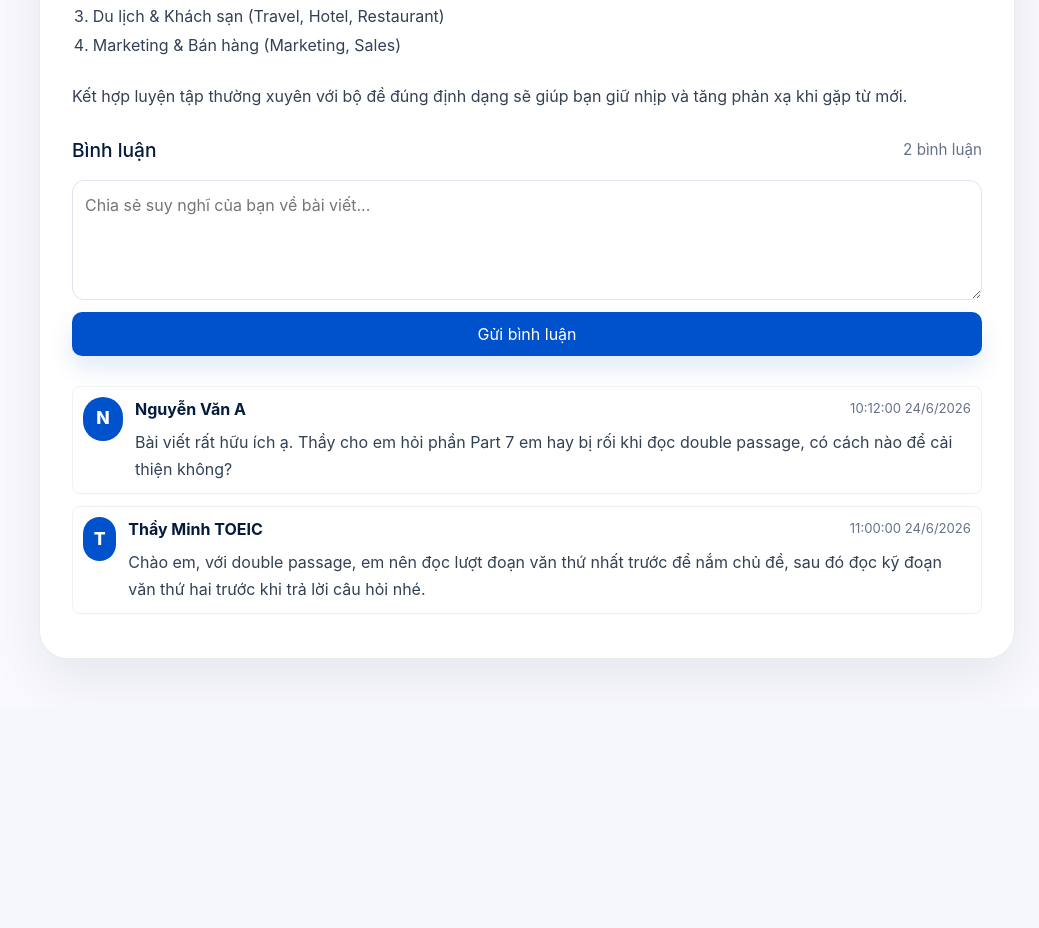
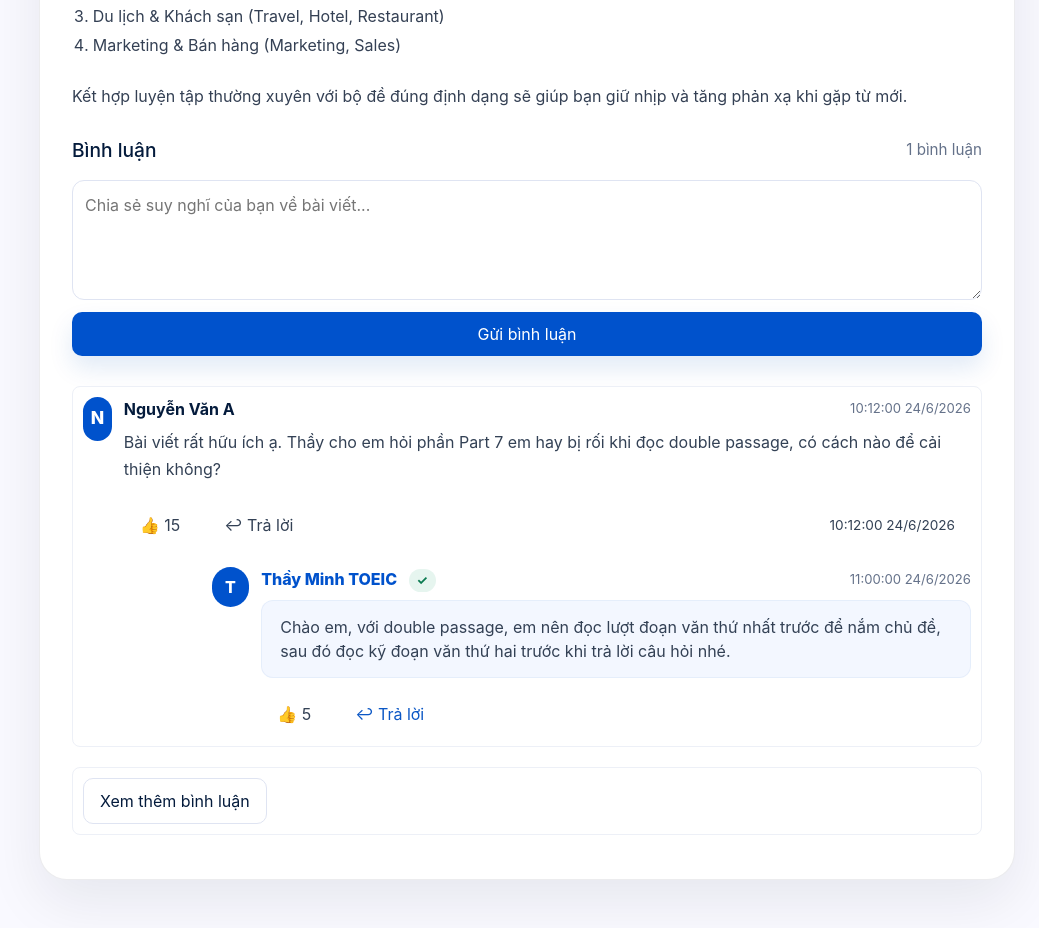
Before and after one commit to PhNguyen-05/DO-AN-MTSE, a React (Vite) app in the folder frontend/: page /blog in a window 1280 px wide. Shown: the part 1780-2708 px from the top of the page, without its empty margins (241-1280 px from the left). Before the commit the page ends 2487 px from the top, so only its background shows below. Built offline with nearby package versions, Linux system fonts and the light colour scheme; no server answers.

Commit message:
cập nhật giao diện xem bài viết, tin tức

```diff
--- a/frontend/src/pages/Blog.jsx
+++ b/frontend/src/pages/Blog.jsx
@@ -18,12 +18,17 @@ const initialComments = [
     author: 'Nguyễn Văn A',
     date: '2026-06-24T10:12:00.000Z',
     text: 'Bài viết rất hữu ích ạ. Thầy cho em hỏi phần Part 7 em hay bị rối khi đọc double passage, có cách nào để cải thiện không?',
-  },
-  {
-    id: 'c2',
-    author: 'Thầy Minh TOEIC',
-    date: '2026-06-24T11:00:00.000Z',
-    text: 'Chào em, với double passage, em nên đọc lượt đoạn văn thứ nhất trước để nắm chủ đề, sau đó đọc kỹ đoạn văn thứ hai trước khi trả lời câu hỏi nhé.',
+    likes: 15,
+    replies: [
+      {
+        id: 'r1',
+        author: 'Thầy Minh TOEIC',
+        date: '2026-06-24T11:00:00.000Z',
+        text: 'Chào em, với double passage, em nên đọc lượt đoạn văn thứ nhất trước để nắm chủ đề, sau đó đọc kỹ đoạn văn thứ hai trước khi trả lời câu hỏi nhé.',
+        likes: 5,
+        verified: true,
+      },
+    ],
   }
 ];
 
@@ -160,13 +165,49 @@ export default function Blog() {
                     <div className="comment-avatar">{c.author.slice(0, 1)}</div>
                     <div className="comment-body">
                       <div className="comment-head">
-                        <strong>{c.author}</strong>
+                        <div style={{display:'flex',gap:12,alignItems:'center'}}>
+                          <strong>{c.author}</strong>
+                        </div>
                         <span className="comment-date">{new Date(c.date).toLocaleString('vi-VN')}</span>
                       </div>
+
                       <p className="comment-text">{c.text}</p>
+
+                      <div className="comment-actions">
+                        <div className="comment-action-left">
+                          <button className="btn btn-link-like">👍 {c.likes || 0}</button>
+                          <button className="btn btn-link-reply">↩ Trả lời</button>
+                        </div>
+                        <div className="comment-action-right">
+                          <button className="btn btn-link-time">{new Date(c.date).toLocaleTimeString('vi-VN')} {new Date(c.date).toLocaleDateString('vi-VN')}</button>
+                        </div>
+                      </div>
+
+                      {c.replies && c.replies.map((r) => (
+                        <div key={r.id} className="comment-reply">
+                          <div className="reply-avatar">{r.author.slice(0,1)}</div>
+                          <div className="reply-body">
+                            <div className="reply-head">
+                              <strong>{r.author} {r.verified ? <span className="verified-badge">✓</span> : null}</strong>
+                              <span className="comment-date">{new Date(r.date).toLocaleString('vi-VN')}</span>
+                            </div>
+                            <div className="reply-bubble">{r.text}</div>
+                            <div className="reply-actions">
+                              <div className="reply-action-left">
+                                <button className="btn btn-link-like">👍 {r.likes || 0}</button>
+                                <button className="btn btn-link-reply">↩ Trả lời</button>
+                              </div>
+                            </div>
+                          </div>
+                        </div>
+                      ))}
                     </div>
                   </li>
                 ))}
+
+                <li className="comment-loadmore">
+                  <button className="btn btn-outline">Xem thêm bình luận</button>
+                </li>
               </ul>
             </section>
           </div>
--- a/frontend/src/styles/index.css
+++ b/frontend/src/styles/index.css
@@ -2839,6 +2839,67 @@ body {
   line-height: 1.7;
 }
 
+.comment-actions {
+  display: flex;
+  justify-content: space-between;
+  align-items: center;
+  margin-top: 12px;
+}
+
+.comment-action-left { display:flex; gap:12px; align-items:center; }
+.comment-action-right { color:var(--academic-muted); font-size:0.85rem; }
+
+.btn-link-like,
+.btn-link-reply,
+.btn-link-time {
+  background: transparent;
+  border: 0;
+  color: #334155;
+  font-weight: 700;
+  cursor: pointer;
+}
+
+.comment-reply {
+  display: flex;
+  gap: 12px;
+  margin-top: 12px;
+  margin-left: 88px;
+  align-items: flex-start;
+}
+
+.reply-avatar {
+  width: 40px;
+  height: 40px;
+  border-radius: 999px;
+  display: grid;
+  place-items: center;
+  background: var(--academic-blue);
+  color: #fff;
+  font-weight: 800;
+}
+
+.reply-body { display: grid; gap:8px; width:100%; }
+.reply-head { display:flex; justify-content:space-between; align-items:center; gap:8px; }
+.reply-head strong { color: var(--academic-blue); font-weight:800; }
+.verified-badge { display:inline-block; margin-left:8px; background:#e6f5ef; color:#0a7a50; padding:2px 8px; border-radius:999px; font-size:0.8rem; font-weight:700; }
+
+.reply-bubble {
+  padding: 14px 18px;
+  border-radius: 12px;
+  background: #f3f7ff;
+  border: 1px solid rgba(11,81,179,0.06);
+  color: #334155;
+}
+
+.reply-actions { margin-top:6px; }
+
+.reply-action-left { display:flex; gap:12px; align-items:center; }
+.reply-action-left .btn-link-reply { color: #0b57c5; }
+
+.comment-loadmore { margin-top: 8px; }
+
+.btn-outline { padding: 10px 16px; border-radius: 10px; border: 1px solid var(--academic-line); background: transparent; color: var(--academic-blue); }
+
 .article-sidebar {
   display: grid;
   gap: 18px;
```
